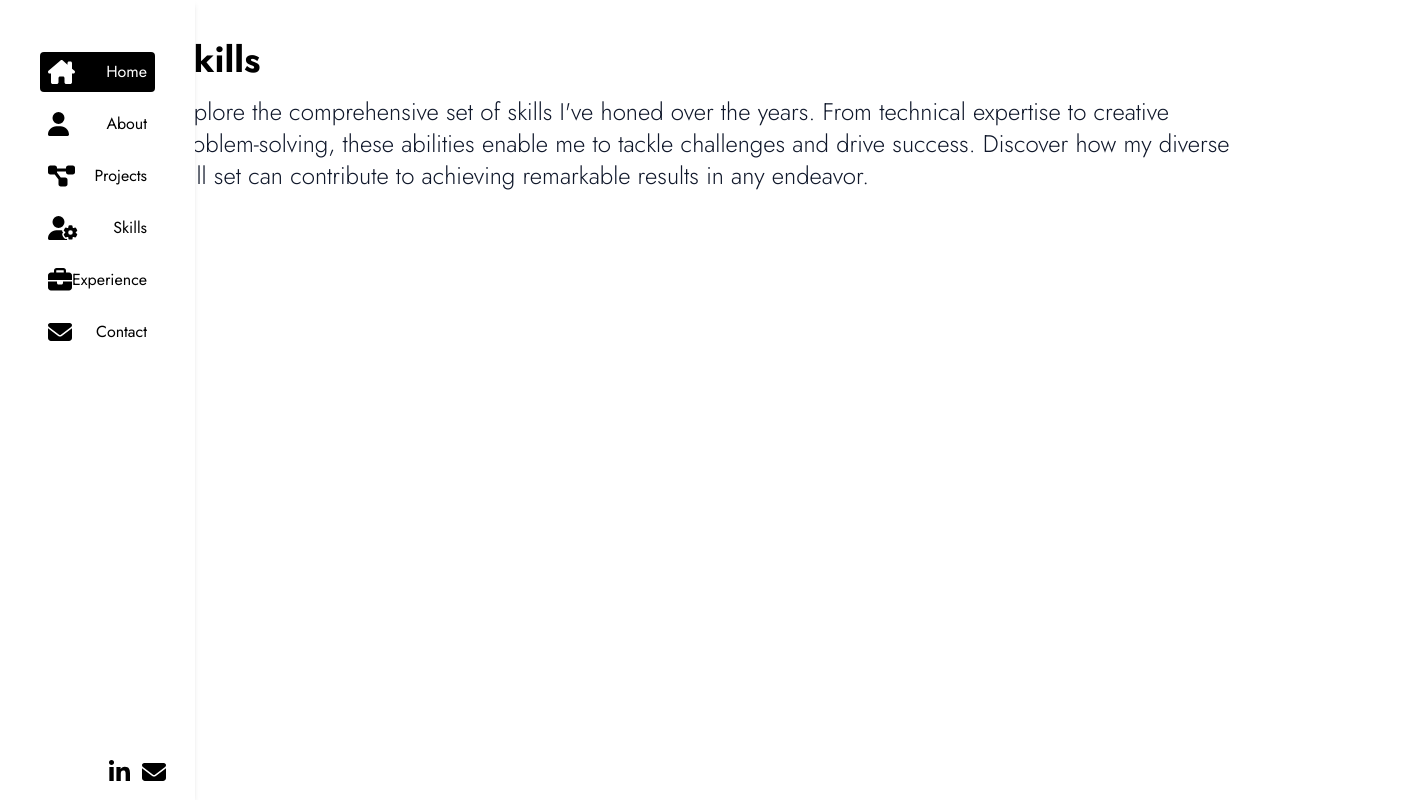
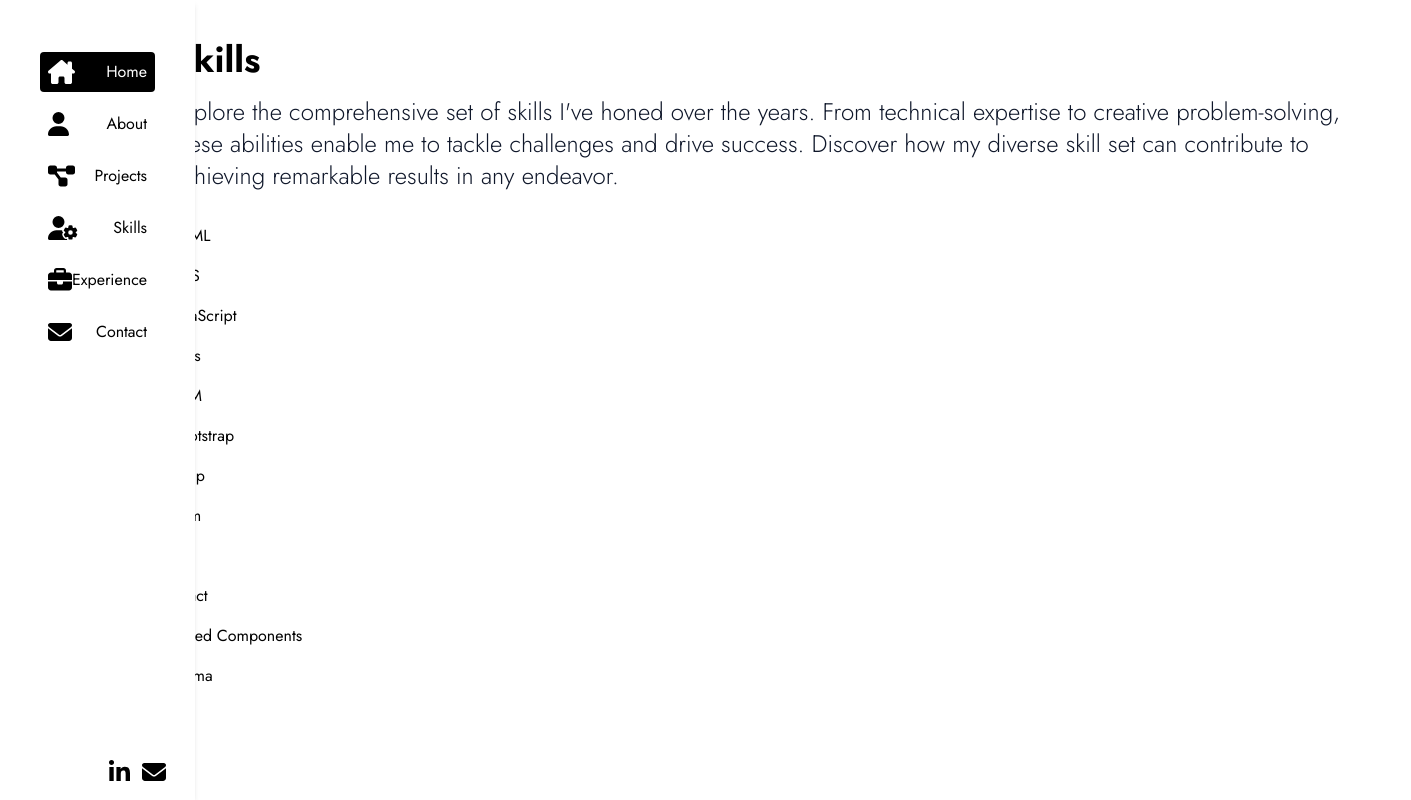
Before and after one commit to Mark-Alexis-Posadas/react-portfolio, a React (Vite) app: page /skills in a window 1280 px wide. Shown: the whole page, 1411 px wide, since content can reach past the window. Built offline with nearby package versions, Linux system fonts and the light colour scheme.

Commit message:
added key prop in card component and added skills structure

```diff
--- a/src/Layout.jsx
+++ b/src/Layout.jsx
@@ -34,6 +34,7 @@ import NotFound from "./pages/NotFound";
 import sidebarData from "./data/sidebarData";
 import contactData from "./data/contactData";
 import projectsData from "./data/projectsData";
+import skillsData from "./data/skillsData";
 
 import pageTitles from "./data/pageTitles";
 import subTitles from "./data/subTitles";
@@ -113,6 +114,7 @@ const Layout = () => {
               <Skills
                 skillsTitle={skillsTitle}
                 skillsSubTitle={skillsSubTitle}
+                skillsData={skillsData}
               />
             }
           />
--- a/src/components/Card.jsx
+++ b/src/components/Card.jsx
@@ -2,7 +2,7 @@ import { Link } from "react-router-dom";
 import { FontAwesomeIcon } from "@fortawesome/react-fontawesome";
 export default function Card({ data }) {
   return (
-    <li key={data.id} className="bg-zinc-50 shadow-md rounded">
+    <li className="bg-zinc-50 shadow-md rounded">
       <Link
         to={`/projects/${data.pageTitle.replace(/ /g, "")}`}
         className="h-full block p-3"
@@ -10,8 +10,8 @@ export default function Card({ data }) {
         <h1 className="font-bold text-rose-600 mb-2">{data.pageTitle}</h1>
         <p className="text-sm text-slate-600">{data.description}</p>
         <ul>
-          {data.tags.map((tag) => (
-            <li>
+          {data.tags.map((tag, index) => (
+            <li key={index}>
               <FontAwesomeIcon icon={["fab", tag]} className="text-blue-500" />
             </li>
           ))}
--- a/src/data/skillsData.js
+++ b/src/data/skillsData.js
@@ -1,5 +1,5 @@
 import { v4 as uuidv4 } from "uuid";
-export const mySkills = [
+export const skillsData = [
   {
     id: uuidv4(),
     name: "HTML",
@@ -74,3 +74,5 @@ export const mySkills = [
     url: "https://www.figma.com/",
   },
 ];
+
+export default skillsData;
--- a/src/pages/Projects/Projects.jsx
+++ b/src/pages/Projects/Projects.jsx
@@ -14,8 +14,8 @@ export default function Projects({
         <PageTitle pageTitle={projectsTitle} />
         <SubTitle subTitleText={projectsSubTitle} />
         <ul className="grid grid-cols-1 md:grid-cols-3  gap-3">
-          {projectsData.map((data, index) => (
-            <Card data={data} key={index} />
+          {projectsData.map((data) => (
+            <Card data={data} key={data.id} />
           ))}
         </ul>
       </Wrapper>
--- a/src/pages/Skills/Skills.jsx
+++ b/src/pages/Skills/Skills.jsx
@@ -1,11 +1,72 @@
 import PageTitle from "../../components/PageTitle";
 import SubTitle from "../../components/SubTitle";
+import Wrapper from "../../components/Wrapper";
+import {
+  FaHtml5,
+  FaCss3Alt,
+  FaJsSquare,
+  FaSass,
+  FaBootstrap,
+  FaGulp,
+  FaNpm,
+  FaGit,
+  FaReact,
+  FaFigma,
+} from "react-icons/fa";
 
-export default function Skills({ skillsTitle, skillsSubTitle }) {
+import { SiStyledcomponents, SiBem } from "react-icons/si";
+
+export default function Skills({ skillsTitle, skillsSubTitle, skillsData }) {
+  const renderIcon = (iconName) => {
+    switch (iconName) {
+      case "FaHtml5":
+        return <FaHtml5 />;
+      case "FaCss3Alt":
+        return <FaCss3Alt />;
+      case "FaJsSquare":
+        return <FaJsSquare />;
+      case "FaSass":
+        return <FaSass />;
+      case "SiBem":
+        return <SiBem />;
+      case "FaBootstrap":
+        return <FaBootstrap />;
+      case "FaGulp":
+        return <FaGulp />;
+      case "FaNpm":
+        return <FaNpm />;
+      case "FaGit":
+        return <FaGit />;
+      case "FaReact":
+        return <FaReact />;
+      case "SiStyledcomponents":
+        return <SiStyledcomponents />;
+      case "FaFigma":
+        return <FaFigma />;
+      default:
+        return null;
+    }
+  };
+
   return (
     <section>
-      <PageTitle pageTitle={skillsTitle} />
-      <SubTitle subTitleText={skillsSubTitle} />
+      <Wrapper>
+        <PageTitle pageTitle={skillsTitle} />
+        <SubTitle subTitleText={skillsSubTitle} />
+        <ul>
+          {skillsData.map((data) => (
+            <a
+              key={data.id}
+              href={data.url}
+              target="_blank"
+              rel="noopener noreferrer"
+            >
+              {renderIcon(data.icon)}
+              <span> {data.name}</span>
+            </a>
+          ))}
+        </ul>
+      </Wrapper>
     </section>
   );
 }
```
